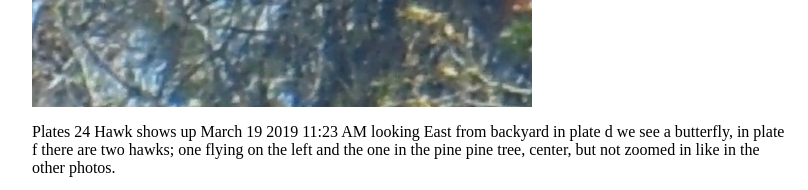
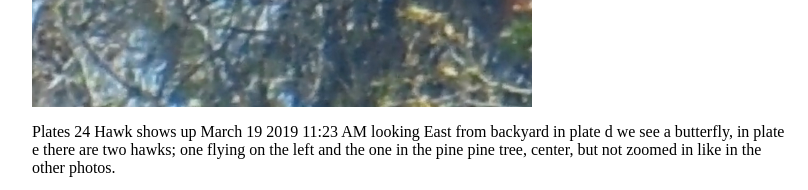
Before and after one commit to eanbardsley/raptor.github.io, a plain HTML site: page plates_2.html in a window 1280 px wide. Shown: the part 4300-4490 px from the top of the page, 228-1036 px from the left. Drawn offline with Linux system fonts and the light colour scheme.

Commit message:
Add files via upload

```diff
--- a/plates_2.html
+++ b/plates_2.html
@@ -67,7 +67,7 @@ text-align: center;
 <img src="plate_23c.jpg" alt="plate_23c" width="500"></p>
 <img src="plate_23d.jpg" alt="plate_23d" width="500"></p>
 <img src="plate_23e.jpg" alt="plate_23e" width="500"></p>
-<p> Plates 24 Hawk shows up March 19 2019 11:23 AM looking East from backyard in plate d we see a butterfly, in plate f there are two hawks; one flying on the left and the one in the pine pine tree, center, but not zoomed in like in the other photos.</p>
+<p> Plates 24 Hawk shows up March 19 2019 11:23 AM looking East from backyard in plate d we see a butterfly, in plate e there are two hawks; one flying on the left and the one in the pine pine tree, center, but not zoomed in like in the other photos.</p>
 <img src="plate_24a.jpg" alt="plate_24a" width="500"></p>
 <img src="plate_24b.jpg" alt="plate_24b" width="500"></p>
 <img src="plate_24c.jpg" alt="plate_24c" width="500"></p>
@@ -76,6 +76,7 @@ text-align: center;
 <img src="plate_24f.jpg" alt="plate_24f" width="500"></p>
 <img src="plate_24g.jpg" alt="plate_24g" width="500"></p>
 <img src="plate_24h.jpg" alt="plate_24h" width="500"></p>
+<img src="plate_24i.jpg" alt="plate_24i" width="500"></p>
 </div>
 </div>
 </body>
```
Also changed, not shown: plate_24e.jpg, plate_24f.jpg, plate_24g.jpg, plate_24h.jpg, plate_24i.jpg (added).
